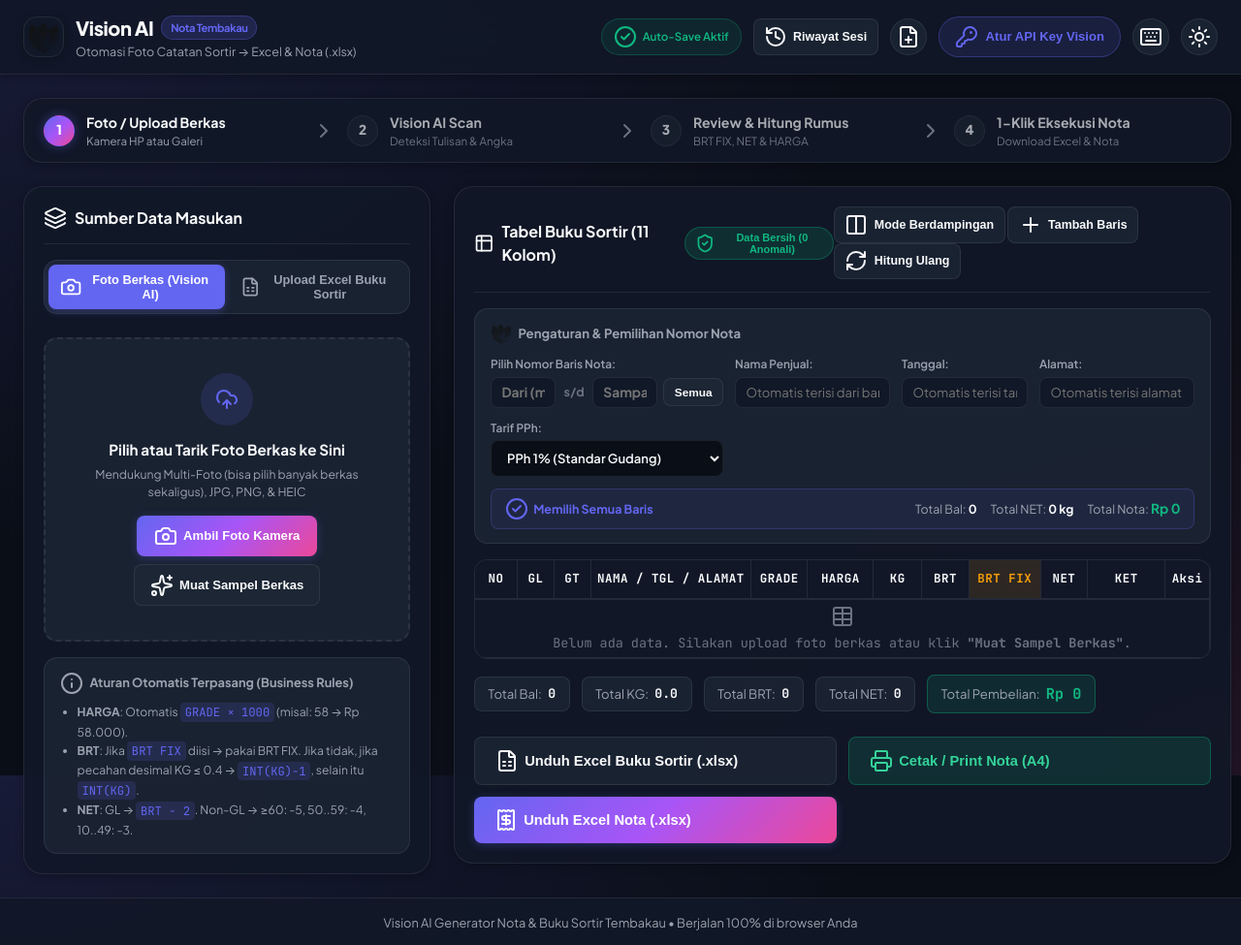
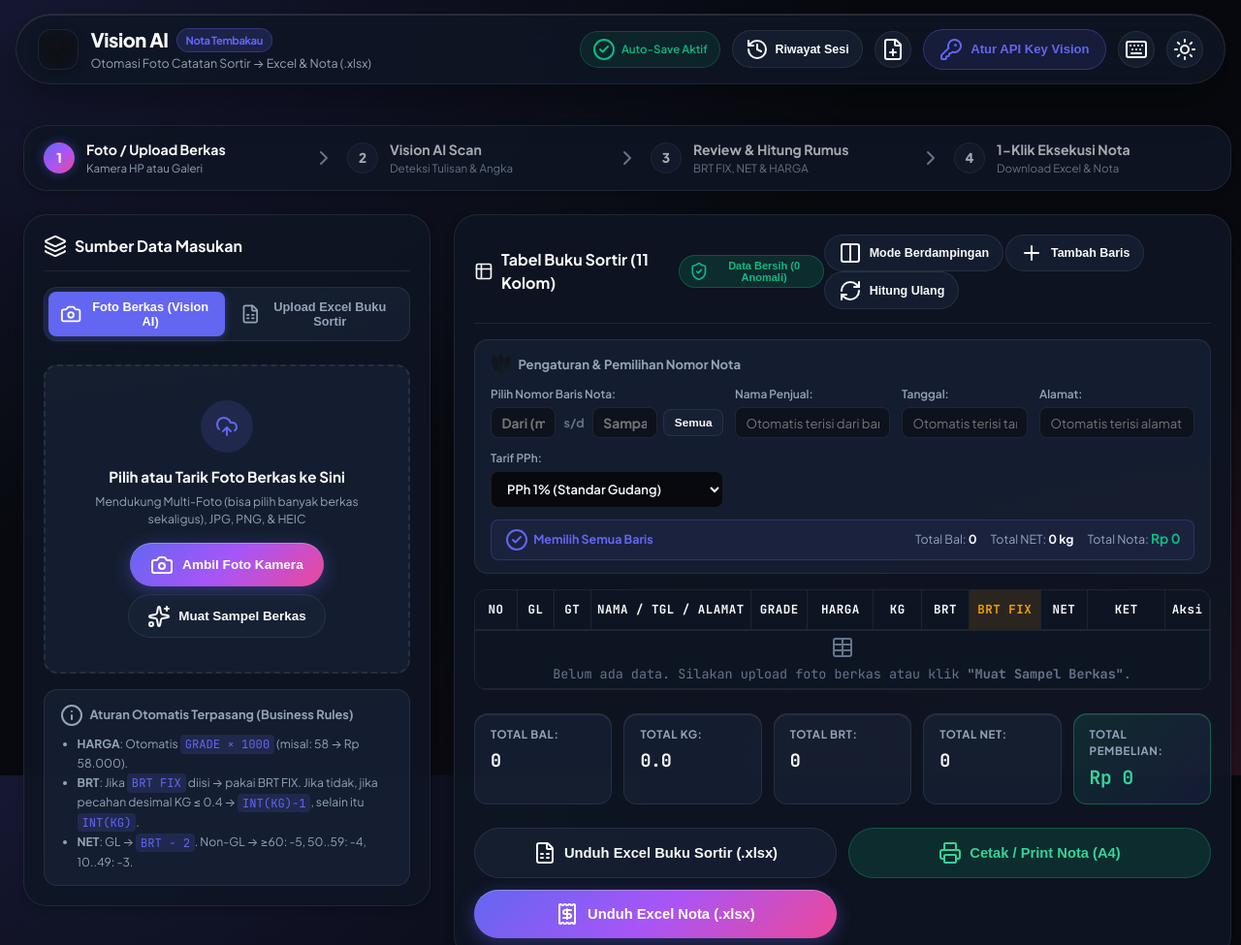
Before and after one commit to grndnstnmlk/nota_gudang_vision, a website: page index.html in a window 1280 px wide. Shown: the top 975 px of the page at 97% size. Drawn offline with nearby package versions, Linux system fonts and the light colour scheme.

Commit message:
feat(ui): upgrade to high-end linear tier design, floating island navbar, double bezel cards, and bento stats grid

```diff
--- a/style.css
+++ b/style.css
@@ -1,18 +1,19 @@
 /* ==========================================================================
-   Vision AI Nota Tembakau — Modern Aesthetic Design System
+   Vision AI Nota Tembakau — High-End Aesthetic Design System
+   Awwwards / Linear / Apple-Tier Digital Experience (Taste-Skill)
    ========================================================================== */
 
 :root {
-  --bg-primary: #0a0e17;
-  --bg-secondary: #111827;
-  --bg-card: rgba(17, 24, 39, 0.9);
-  --bg-glass: rgba(31, 41, 55, 0.7);
+  --bg-primary: #07090e;
+  --bg-secondary: #0d121d;
+  --bg-card: rgba(15, 22, 36, 0.85);
+  --bg-glass: rgba(26, 36, 56, 0.65);
   --border-color: rgba(255, 255, 255, 0.08);
-  --border-glow: rgba(99, 102, 241, 0.4);
+  --border-glow: rgba(99, 102, 241, 0.45);
 
   --text-primary: #f9fafb;
-  --text-secondary: #9ca3af;
-  --text-muted: #6b7280;
+  --text-secondary: #94a3b8;
+  --text-muted: #64748b;
 
   --accent-primary: #6366f1;
   --accent-secondary: #8b5cf6;
@@ -25,32 +26,32 @@
 
   --radius-sm: 8px;
   --radius-md: 14px;
-  --radius-lg: 20px;
+  --radius-lg: 24px;
   --radius-full: 9999px;
 
   --shadow-sm: 0 2px 8px rgba(0, 0, 0, 0.25);
-  --shadow-md: 0 10px 30px rgba(0, 0, 0, 0.4);
-  --shadow-glow: 0 0 35px rgba(99, 102, 241, 0.25);
-
-  --transition-fast: 0.2s cubic-bezier(0.4, 0, 0.2, 1);
-  --transition-smooth: 0.35s cubic-bezier(0.4, 0, 0.2, 1);
+  --shadow-md: 0 12px 35px rgba(0, 0, 0, 0.45);
+  --shadow-glow: 0 0 40px rgba(99, 102, 241, 0.3);
+
+  --transition-fast: 0.2s cubic-bezier(0.32, 0.72, 0, 1);
+  --transition-smooth: 0.4s cubic-bezier(0.32, 0.72, 0, 1);
 }
 
 body.light-theme {
-  --bg-primary: #f4f6fb;
+  --bg-primary: #f8fafc;
   --bg-secondary: #ffffff;
-  --bg-card: rgba(255, 255, 255, 0.95);
-  --bg-glass: rgba(243, 244, 246, 0.85);
-  --border-color: rgba(0, 0, 0, 0.08);
-  --border-glow: rgba(99, 102, 241, 0.5);
-
-  --text-primary: #111827;
-  --text-secondary: #4b5563;
-  --text-muted: #9ca3af;
-
-  --shadow-sm: 0 2px 8px rgba(0, 0, 0, 0.05);
-  --shadow-md: 0 10px 30px rgba(0, 0, 0, 0.08);
-  --shadow-glow: 0 0 35px rgba(99, 102, 241, 0.15);
+  --bg-card: rgba(255, 255, 255, 0.9);
+  --bg-glass: rgba(241, 245, 249, 0.8);
+  --border-color: rgba(0, 0, 0, 0.07);
+  --border-glow: rgba(99, 102, 241, 0.4);
+
+  --text-primary: #0f172a;
+  --text-secondary: #475569;
+  --text-muted: #94a3b8;
+
+  --shadow-sm: 0 2px 8px rgba(0, 0, 0, 0.04);
+  --shadow-md: 0 12px 35px rgba(0, 0, 0, 0.07);
+  --shadow-glow: 0 0 35px rgba(99, 102, 241, 0.12);
 }
 
 *, *::before, *::after {
@@ -68,23 +69,32 @@ body {
   flex-direction: column;
   line-height: 1.5;
   background-image:
-    radial-gradient(at 0% 0%, rgba(99, 102, 241, 0.15) 0px, transparent 50%),
-    radial-gradient(at 100% 100%, rgba(236, 72, 153, 0.1) 0px, transparent 50%);
+    radial-gradient(at 0% 0%, rgba(99, 102, 241, 0.16) 0px, transparent 50%),
+    radial-gradient(at 100% 100%, rgba(236, 72, 153, 0.12) 0px, transparent 50%);
   background-attachment: fixed;
   transition: background-color var(--transition-smooth), color var(--transition-smooth);
 }
 
-/* Header */
+/* Floating Island Navbar (Apple/Linear Tier) */
 .navbar {
   position: sticky;
-  top: 0;
+  top: 0.85rem;
   z-index: 100;
-  backdrop-filter: blur(16px);
-  -webkit-backdrop-filter: blur(16px);
+  margin: 0.75rem auto 1.25rem;
+  max-width: 1420px;
+  width: calc(100% - 2rem);
+  border-radius: var(--radius-full);
+  backdrop-filter: blur(24px);
+  -webkit-backdrop-filter: blur(24px);
   background: var(--bg-card);
-  border-bottom: 1px solid var(--border-color);
-  padding: 0.85rem 1.5rem;
-  box-shadow: var(--shadow-sm);
+  border: 1px solid var(--border-color);
+  padding: 0.7rem 1.4rem;
+  box-shadow: 0 16px 40px rgba(0, 0, 0, 0.35), inset 0 1px 0 rgba(255, 255, 255, 0.12);
+  transition: all var(--transition-smooth);
+}
+
+body.light-theme .navbar {
+  box-shadow: 0 16px 40px rgba(0, 0, 0, 0.06), inset 0 1px 0 rgba(255, 255, 255, 0.8);
 }
 
 .nav-container {
@@ -474,38 +484,45 @@ body.light-theme .moon-icon { display: block; }
   flex-wrap: wrap;
 }
 
-/* Buttons */
+/* Island Buttons & CTA Pods (High-End Physics) */
 .btn-primary {
   display: inline-flex;
   align-items: center;
-  gap: 0.4rem;
-  padding: 0.55rem 1.1rem;
-  border-radius: var(--radius-sm);
+  justify-content: center;
+  gap: 0.55rem;
+  padding: 0.65rem 1.35rem;
+  border-radius: var(--radius-full);
   background: var(--accent-gradient);
   color: #fff;
   border: none;
-  font-size: 0.82rem;
+  font-size: 0.85rem;
   font-weight: 700;
   cursor: pointer;
+  box-shadow: 0 4px 18px rgba(99, 102, 241, 0.38), inset 0 1px 0 rgba(255, 255, 255, 0.25);
   transition: all var(--transition-fast);
-  box-shadow: 0 2px 10px rgba(99, 102, 241, 0.3);
 }
 
 .btn-primary:hover {
   background: var(--accent-hover);
-  transform: translateY(-1px);
+  transform: translateY(-2px);
+  box-shadow: 0 8px 26px rgba(99, 102, 241, 0.55), inset 0 1px 0 rgba(255, 255, 255, 0.35);
+}
+
+.btn-primary:active {
+  transform: translateY(0);
 }
 
 .btn-secondary {
   display: inline-flex;
   align-items: center;
-  gap: 0.4rem;
-  padding: 0.55rem 1rem;
-  border-radius: var(--radius-sm);
+  justify-content: center;
+  gap: 0.5rem;
+  padding: 0.6rem 1.2rem;
+  border-radius: var(--radius-full);
   background: var(--bg-glass);
   color: var(--text-primary);
   border: 1px solid var(--border-color);
-  font-size: 0.82rem;
+  font-size: 0.84rem;
   font-weight: 600;
   cursor: pointer;
   transition: all var(--transition-fast);
@@ -514,15 +531,21 @@ body.light-theme .moon-icon { display: block; }
 .btn-secondary:hover {
   background: var(--bg-card);
   border-color: var(--accent-primary);
+  transform: translateY(-1.5px);
+  box-shadow: 0 6px 18px rgba(0, 0, 0, 0.2);
+}
+
+.btn-secondary:active {
+  transform: translateY(0);
 }
 
 .btn-sm {
-  padding: 0.35rem 0.65rem;
+  padding: 0.4rem 0.85rem;
   font-size: 0.78rem;
 }
 
 .btn-lg {
-  padding: 0.75rem 1.3rem;
+  padding: 0.8rem 1.5rem;
   font-size: 0.92rem;
 }
 
@@ -531,13 +554,13 @@ body.light-theme .moon-icon { display: block; }
   display: flex;
   align-items: center;
   justify-content: center;
-  gap: 0.6rem;
-  padding: 0.85rem 1.25rem;
-  border-radius: var(--radius-md);
+  gap: 0.65rem;
+  padding: 0.9rem 1.4rem;
+  border-radius: var(--radius-full);
   background: var(--accent-gradient);
   color: #fff;
   border: none;
-  font-size: 0.95rem;
+  font-size: 0.96rem;
   font-weight: 800;
   cursor: pointer;
   box-shadow: var(--shadow-glow);
@@ -546,8 +569,12 @@ body.light-theme .moon-icon { display: block; }
 
 .btn-ai-scan:hover {
   background: var(--accent-hover);
-  transform: translateY(-1px);
-  box-shadow: 0 0 35px rgba(236, 72, 153, 0.4);
+  transform: translateY(-2px);
+  box-shadow: 0 0 38px rgba(236, 72, 153, 0.5);
+}
+
+.btn-ai-scan:active {
+  transform: translateY(0);
 }
 
 /* Image Preview & Interactive Viewer */
@@ -1236,42 +1263,56 @@ input[type=number] {
   margin-bottom: 0.5rem;
 }
 
-/* Summary Footer */
+/* Bento Metric Badges (Apple / Linear Tier) */
 .summary-footer {
-  display: flex;
-  align-items: center;
+  display: grid;
+  grid-template-columns: repeat(auto-fit, minmax(130px, 1fr));
   gap: 0.75rem;
-  flex-wrap: wrap;
+  margin-top: 0.5rem;
 }
 
 .stat-badge {
   display: flex;
-  align-items: center;
-  gap: 0.4rem;
-  padding: 0.45rem 0.85rem;
+  flex-direction: column;
+  gap: 0.3rem;
+  padding: 0.75rem 1rem;
   background: var(--bg-glass);
   border: 1px solid var(--border-color);
-  border-radius: var(--radius-sm);
-  font-size: 0.82rem;
+  border-radius: var(--radius-md);
+  box-shadow: inset 0 1px 0 rgba(255, 255, 255, 0.08);
+  transition: all var(--transition-fast);
+}
+
+.stat-badge:hover {
+  transform: translateY(-2px);
+  border-color: rgba(99, 102, 241, 0.4);
+  box-shadow: 0 8px 20px rgba(0, 0, 0, 0.25), inset 0 1px 0 rgba(255, 255, 255, 0.15);
 }
 
 .stat-lbl {
   color: var(--text-secondary);
+  font-size: 0.72rem;
+  font-weight: 700;
+  text-transform: uppercase;
+  letter-spacing: 0.05em;
 }
 
 .stat-val {
-  font-weight: 700;
+  font-weight: 800;
   font-family: 'JetBrains Mono', monospace;
+  font-size: 1.15rem;
+  color: var(--text-primary);
+  letter-spacing: -0.02em;
 }
 
 .stat-badge.highlight {
-  background: rgba(16, 185, 129, 0.12);
-  border-color: rgba(16, 185, 129, 0.35);
+  background: linear-gradient(135deg, rgba(16, 185, 129, 0.14) 0%, rgba(99, 102, 241, 0.1) 100%);
+  border-color: rgba(16, 185, 129, 0.4);
 }
 
 .stat-badge.highlight .stat-val {
-  color: var(--success);
-  font-size: 0.95rem;
+  color: #34d399;
+  font-size: 1.22rem;
 }
 
 /* Master Action Footer */
```
Also changed, not shown: skills-lock.json (+78 -0 lines).
